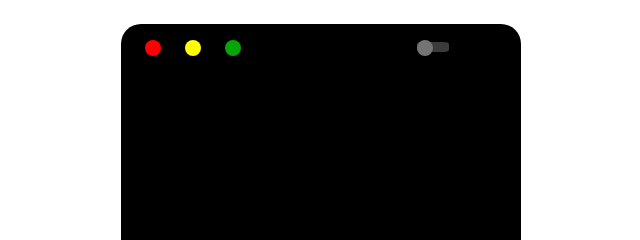
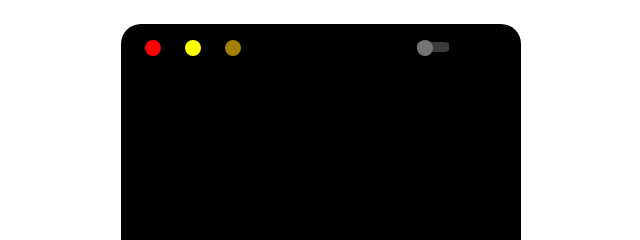
Before and after one commit to lusanchezmo/Calculator, a plain HTML site: page index.html in a window 1280 px wide. Shown: the top 240 px of the page, 327-967 px from the left. Drawn offline with Linux system fonts and the light colour scheme.

Commit message:
Commit de prueba deploy

```diff
--- a/styles.css
+++ b/styles.css
@@ -55,7 +55,7 @@ section > li{
 }
 
 .minimized{
-    background-color: rgb(5, 165, 5);
+    background-color: rgb(165, 128, 5);
     cursor: pointer;
 }
 
```
